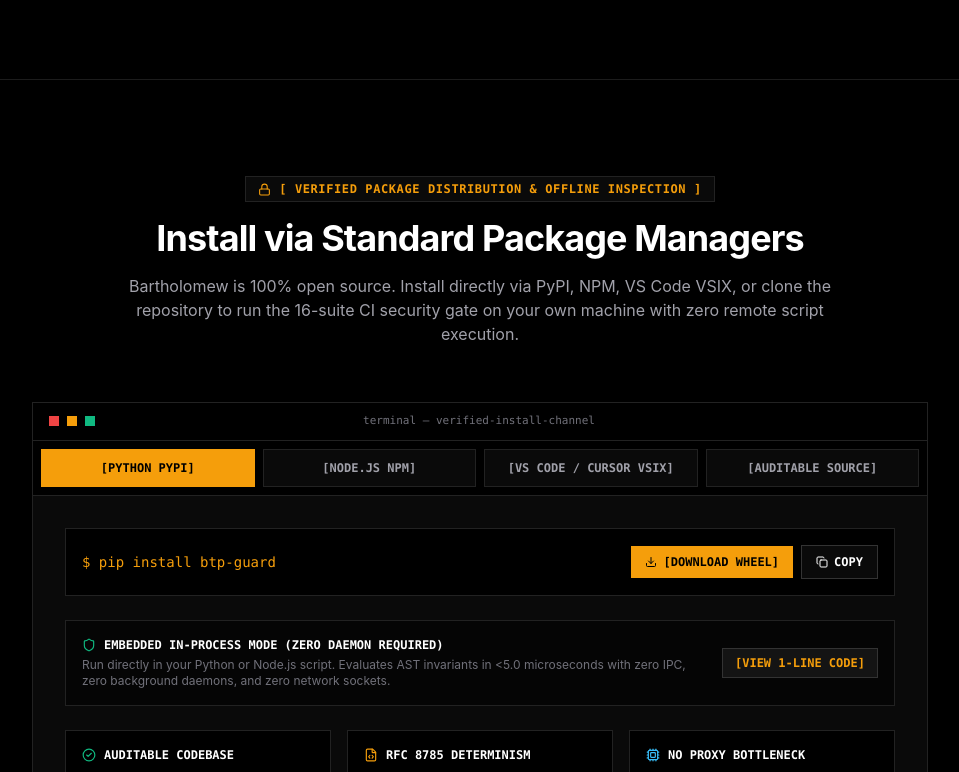
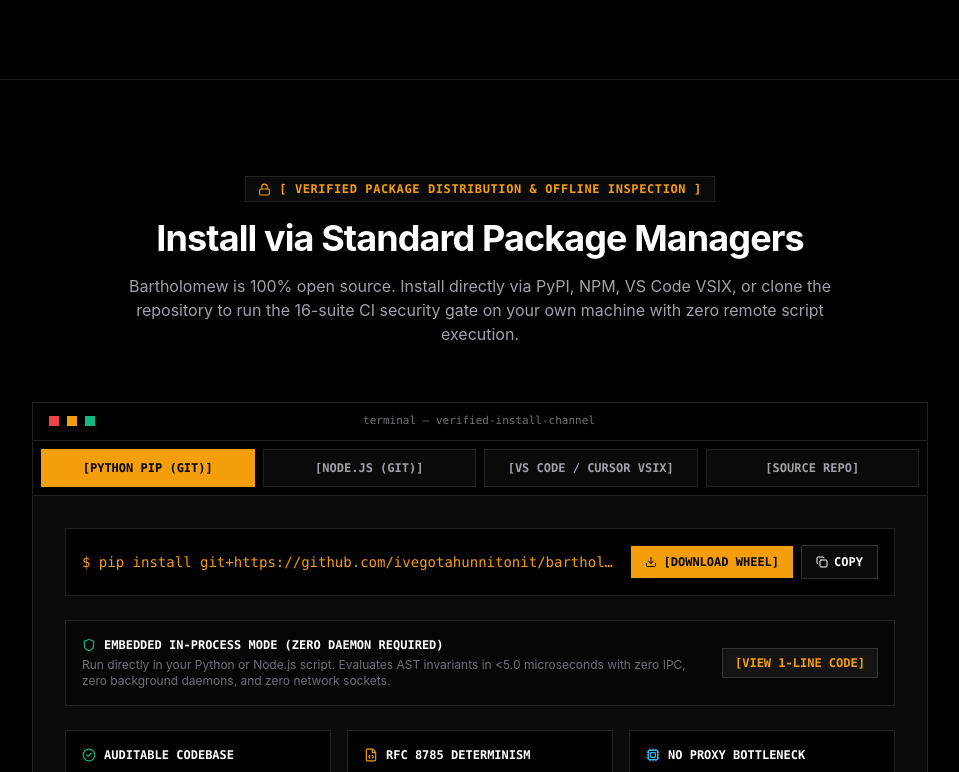
Before and after one commit to ivegotahunnitonit/bartholomew, a React (Vite) app in the folder web/: page / in a window 1280 px wide. Shown: the part 1110-1882 px from the top of the page, without its empty margins (160-1119 px from the left). Built offline with nearby package versions, Linux system fonts and the light colour scheme.

Commit message:
fix(install): Grounded all package installation commands to direct git+https repositories

```diff
--- a/web/src/components/DesktopInstallerSection.tsx
+++ b/web/src/components/DesktopInstallerSection.tsx
@@ -6,17 +6,17 @@
   const [copied, setCopied] = useState<string | null>(null)
 
   const commands = {
-    pip: 'pip install btp-guard',
-    npm: 'npm install @bartholomew/btp-guard',
+    pip: 'pip install git+https://github.com/ivegotahunnitonit/bartholomew.git',
+    npm: 'npm install git+https://github.com/ivegotahunnitonit/bartholomew.git',
     vscode: 'code --install-extension https://bartholomew.info/bartholomew.vsix',
-    source: 'git clone https://github.com/ivegotahunnitonit/bartholomew.git && cd bartholomew && python ci_security_gate.py'
+    source: 'git clone https://github.com/ivegotahunnitonit/bartholomew.git && cd bartholomew && pip install -e .'
   }
 
   const tabLabels = {
-    pip: '[PYTHON PYPI]',
-    npm: '[NODE.JS NPM]',
+    pip: '[PYTHON PIP (GIT)]',
+    npm: '[NODE.JS (GIT)]',
     vscode: '[VS CODE / CURSOR VSIX]',
-    source: '[AUDITABLE SOURCE]'
+    source: '[SOURCE REPO]'
   }
 
   const directDownloadFiles = {
--- a/web/src/components/Hero.tsx
+++ b/web/src/components/Hero.tsx
@@ -11,10 +11,10 @@
   const [copiedCommand, setCopiedCommand] = useState(false)
 
   const installCommands = {
-    pip: 'pip install btp-guard',
-    npm: 'npm install @bartholomew/btp-guard',
-    vscode: 'code --install-extension https://bartholomew.info/bartholomew.vsix',
-    git: 'git clone https://github.com/ivegotahunnitonit/bartholomew.git && cd bartholomew'
+    pip: 'pip install git+https://github.com/ivegotahunnitonit/bartholomew.git',
+    git: 'git clone https://github.com/ivegotahunnitonit/bartholomew.git && cd bartholomew && pip install -e .',
+    npm: 'npm install git+https://github.com/ivegotahunnitonit/bartholomew.git',
+    vscode: 'code --install-extension https://bartholomew.info/bartholomew.vsix'
   }
 
   const agentPairingSnippets: Record<AgentTarget, { title: string; filename: string; code: string; desc: string }> = {
```
Also changed, not shown: 1 other file (tests, documents, lock files or other folders).
